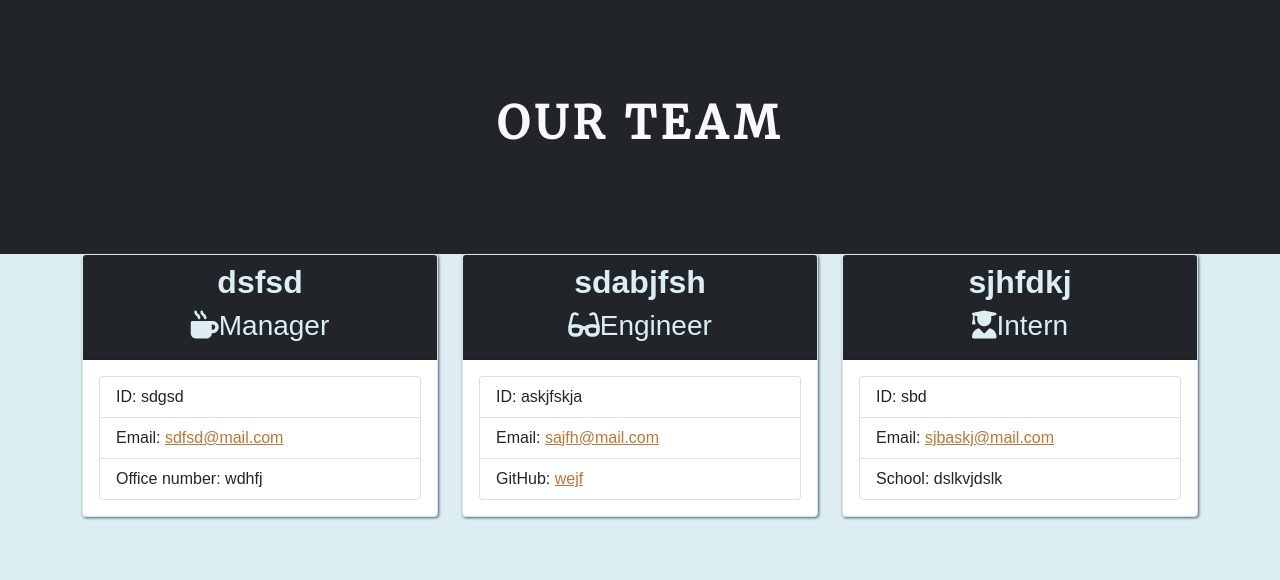
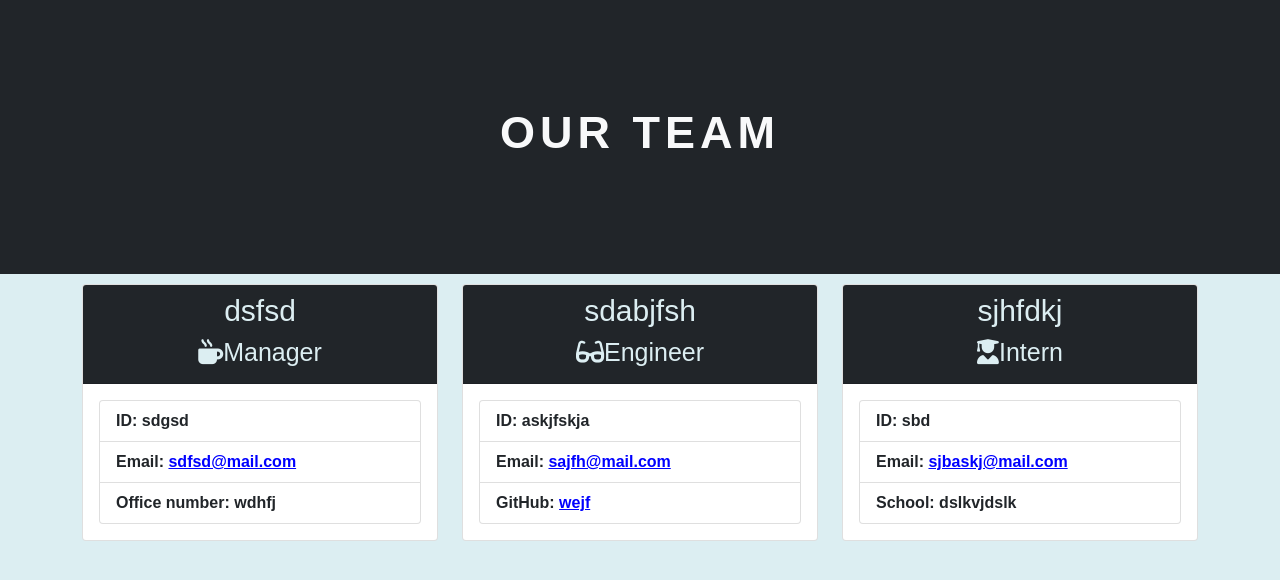
Before and after one commit to ajaykulkarni01/Team-Profile-Generator, a website: page output/team.html in a window 1280 px wide. Drawn offline with nearby package versions, Linux system fonts and the light colour scheme; a web font is replaced by a local one.

Commit message:
css updated

```diff
--- a/output/style.css
+++ b/output/style.css
@@ -1,5 +1,5 @@
 h1 {
-    Font-Family: 'Merriweather', Serif;
+    font-family: 'Ubuntu', sans-serif;
     font-size: 45px;
     letter-spacing: 5px;
     text-transform: uppercase;
@@ -7,41 +7,29 @@ h1 {
 }
 
 h2 {
-    font-weight: bold;
+    font-size: 30px;
 }
-
-span {
-    opacity: 0.6;
+h3 {
+    font-size: 25px;
+}
+.container{
+    margin: 10px auto;
 }
 
 body {
-    Font-Family: 'Muli', Sans-Serif;
+    font-family: 'Ubuntu', sans-serif;
     background-color: #DCEEF2;
     color: #DCEEF2;
 }
 
-.jumbotron {
-    background: #152C40;
-}
-
-.employee-card {
-    box-shadow: 1px 1px 3px 0px #465E73;
-}
-
-.card-header {
-    background: #152C40;
-}
-
-.card-body {
-    color: #465E73;
+.card-body{
+    font-weight: bold;
 }
 
 a {
-    color: #BF7636;
+    color: #0000ff;
 }
 
 a:hover {
-    color: #D9B991;
-    text-decoration: none;
-    text-transform: uppercase;
+    color: #0047a3;
 }
```
